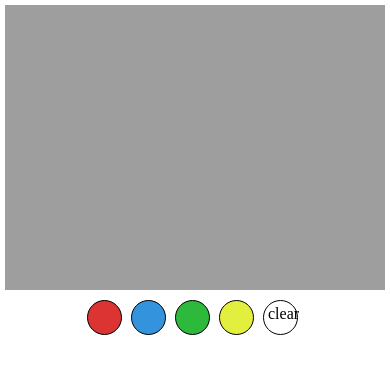
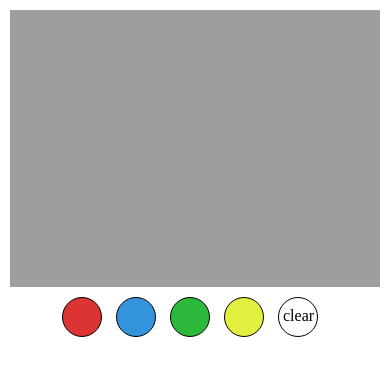
Before and after one commit to kylsolo/write-on-me, a plain HTML site: page index.html in a window 390 px wide. Drawn offline with nearby package versions, Linux system fonts and the light colour scheme.

Commit message:
Update style.css

```diff
--- a/style.css
+++ b/style.css
@@ -15,8 +15,8 @@ h1 {
 .color,
 .clear-drawing {
   margin: auto;
-  cursor: pointer; /* Makes it clear they are clickable */
 }
+
 
 #canvasDiv canvas {
   border: none;
@@ -24,6 +24,7 @@ h1 {
 
 #canvasDiv {
   overflow: hidden;
+  /* Prevent nearby text being highlighted when accidentally dragging mouse outside confines of the canvas */
   -webkit-touch-callout: none;
   -webkit-user-select: none;
   -khtml-user-select: none;
@@ -31,7 +32,6 @@ h1 {
   -ms-user-select: none;
   user-select: none;
 }
-
 body,
 html {
   overflow-y: auto;
@@ -39,12 +39,10 @@ html {
   height: 100%;
   margin: 0;
 }
-
 body,
 body * {
   box-sizing: border-box;
 }
-
 #wrapper {
   margin: 10px;
 }
@@ -61,7 +59,9 @@ body * {
   display: inline-block;
   border-radius: 50%;
   margin-right: 10px;
-  padding: 4px;
+  padding-right: 10px;
+  padding-left: 4px;
+  padding-top: 9px;
   -webkit-touch-callout: none;
   -webkit-user-select: none;
   -khtml-user-select: none;
@@ -69,32 +69,35 @@ body * {
   -ms-user-select: none;
   user-select: none;
 }
+.color-red {
+  background-color: #DC3333;
+}
+.color-blue {
+  background-color: #3393DC;
+}
+.color-green {
+  background-color: #2DB93B;
+}
+.color-yellow {
+  background-color: #E3EF3E;
+}
 
-.color-red { background-color: #DC3333; }
-.color-blue { background-color: #3393DC; }
-.color-green { background-color: #2DB93B; }
-.color-yellow { background-color: #E3EF3E; }
+.color:hover {
+  transform: scale(1.2);
+}
 
-.color:hover,
+.color {
+  transition: transform .5s cubic-bezier(0.4, 0, 0.2, 1);
+}
+
 .clear-drawing:hover {
   transform: scale(1.2);
 }
 
-.color, .clear-drawing {
-  transition: transform .5s cubic-bezier(0.4, 0, 0.2, 1);
+.clear-drawing {
+  transition: transform 1s cubic-bezier(0.4, 0, 0.2, 1);
 }
 
 .color.selected {
   border: 2px solid black;
 }
-
-@media (max-width: 768px) {
-  #wrapper {
-    margin: 5px;
-  }
-  .color, .clear-drawing {
-    width: 35px;
-    height: 35px;
-    margin-right: 5px;
-  }
-}
```
